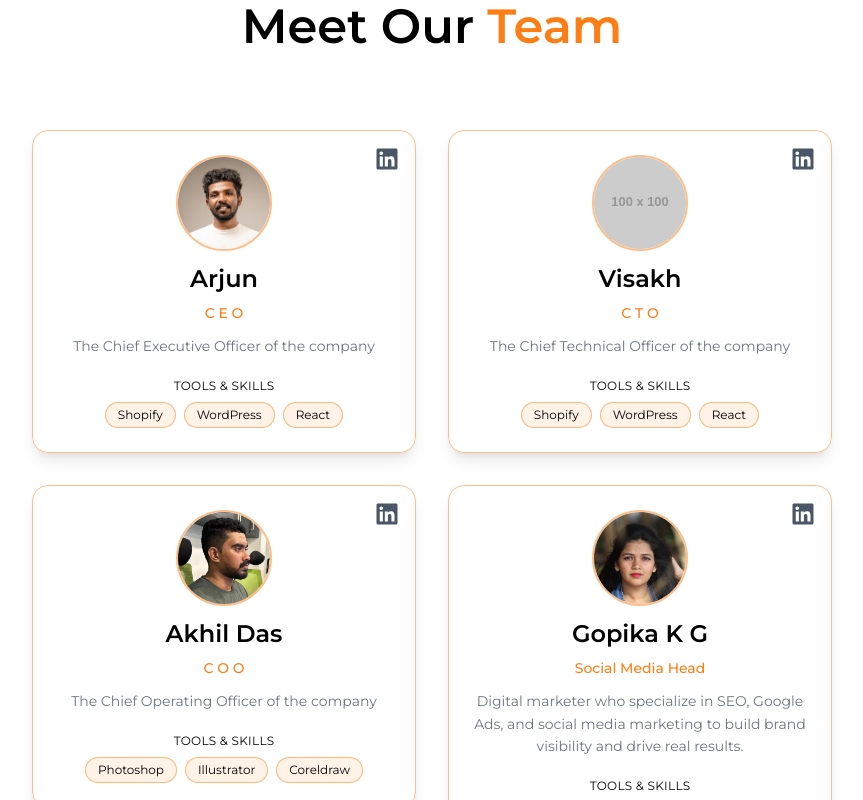
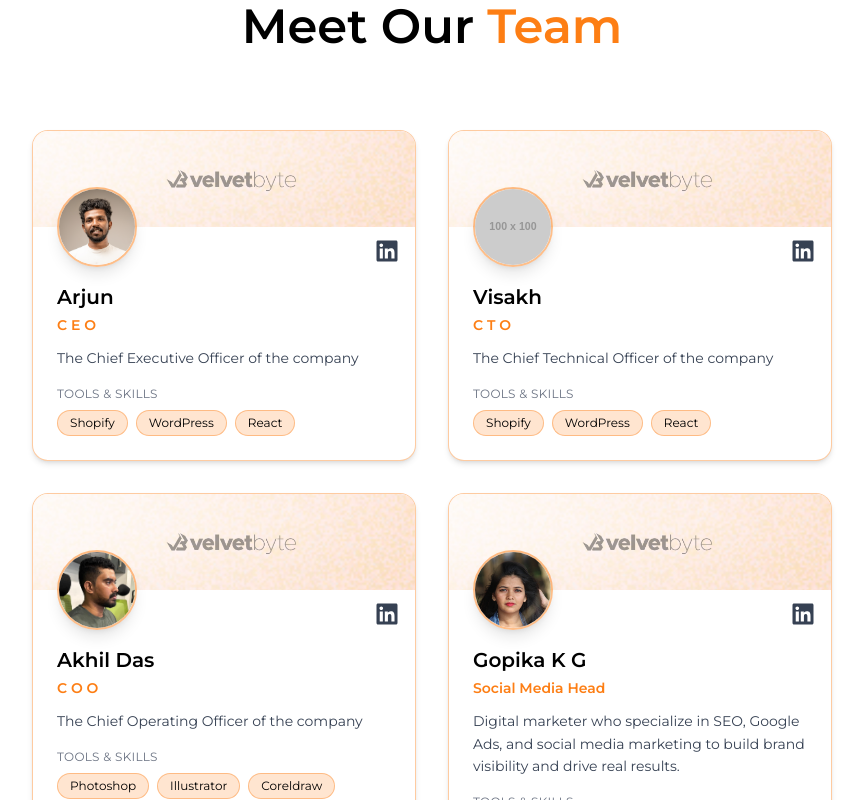
Before and after one commit to Akash-S-010/velvetbyte, a React (Vite) app: page /aboutus in a window 1280 px wide. Shown: the part 1640-2440 px from the top of the page, without its empty margins (208-1071 px from the left). Built offline with nearby package versions, Linux system fonts and the light colour scheme.

Commit message:
profile card updated

```diff
--- a/src/components/aboutSections/ProfileCard.jsx
+++ b/src/components/aboutSections/ProfileCard.jsx
@@ -1,5 +1,6 @@
 import React from "react";
 import { FaLinkedin } from "react-icons/fa";
+
 const ProfileCard = () => {
   const profiles = [
     {
@@ -113,58 +114,62 @@ const ProfileCard = () => {
       {profiles.map((profile, index) => (
         <div
           key={index}
-          className="relative w-full h-full  border border-primary/50 max-w-xs sm:max-w-sm overflow-hidden rounded-2xl  p-6 text-center transition-all duration-500 ease-out shadow-lg hover:shadow-xl hover:scale-[1.02] cursor-pointer"
+          className="relative w-full max-w-xs sm:max-w-sm overflow-hidden rounded-2xl bg-white border border-primary/40 shadow-md hover:shadow-xl cursor-pointer transition duration-300 ease-in-out"
         >
+          {/* 🔹 Top section with background image */}
+          <div
+            className="relative h-24 bg-cover bg-right"
+            style={{
+              backgroundImage: `url("/images/crew/profile_background.png")`,
+            }}
+          >
+            {/* 🔹 Avatar positioned bottom-left, overlapping the banner */}
+            <div className="absolute left-6 bottom-[-2.5rem] w-20 h-20 rounded-full border-2 border-primary/50 overflow-hidden shadow-lg">
+              <img
+                src={profile.avatarUrl}
+                alt={`${profile.name}'s avatar`}
+                className="w-full h-full object-cover object-top"
+                onError={(e) => {
+                  e.target.onerror = null;
+                  e.target.src = `https://placehold.co/96x96/ffffff/000?text=${profile.name?.charAt(
+                    0
+                  )}`;
+                }}
+              />
+            </div>
+          </div>
           {profile.linkedinUrl && (
             <a
               href={profile.linkedinUrl}
               target="_blank"
               rel="noopener noreferrer"
               aria-label="LinkedIn"
-              className="absolute top-4 right-4 text-gray-600 hover:text-blue-600 transition-colors"
+              className="absolute top-27 right-4 text-gray-700 hover:text-blue-500 transition-colors"
             >
               <FaLinkedin size={24} />
             </a>
           )}
-          {/* Avatar */}
-          <div className="w-24 h-24 mx-auto mb-3 rounded-full border-2 border-primary/50 overflow-hidden">
-            <img
-              src={profile.avatarUrl}
-              alt={`${profile.name}'s avatar`}
-              className="w-full h-full object-cover object-top"
-              onError={(e) => {
-                e.target.onerror = null;
-                e.target.src = `https://placehold.co/96x96/6366f1/white?text=${profile.name?.charAt(
-                  0
-                )}`;
-              }}
-            />
-          </div>
 
-          {/* Name & Title */}
-          <h2 className="text-2xl font-semibold text-card-foreground">
-            {profile.name}
-          </h2>
-          <p className="text-sm  text-primary font-medium mt-2">
+          {/* 🔹 Bottom content section (left-aligned) */}
+          <div className="pt-14 pb-6 px-6 text-black text-left">
+            <h2 className="text-xl font-semibold">{profile.name}</h2>
+            <p className="text-sm text-primary font-semibold mt-1">
               {profile.title}
             </p>
-
-          {/* Bio */}
-          <p className="mt-3 text-muted text-sm text-muted-foreground leading-relaxed">
+            <p className="mt-3 text-sm text-gray-700 leading-relaxed">
               {profile.bio}
             </p>
 
-          {/* Tools Section (only if tools provided) */}
-          {profile.tools && profile.tools.length > 0 && (
-            <div className="mt-5">
-              <h3 className="text-xs uppercase tracking-wide text-muted-foreground mb-2">
+            {profile.tools?.length > 0 && (
+              <div className="mt-4">
+                <h3 className="text-xs uppercase tracking-wide text-gray-500 mb-2">
                   Tools & Skills
                 </h3>
-              <div className="flex flex-wrap justify-center gap-2">
+                <div className="flex flex-wrap gap-2">
                   {profile.tools.map((tool, idx) => (
                     <span
                       key={idx}
-                    className="px-3 py-1 text-xs rounded-full bg-primary/10 border border-primary/50 "
+                      className="px-3 py-1 text-xs rounded-full bg-primary/20 border border-primary/40"
                     >
                       {tool}
                     </span>
@@ -172,8 +177,7 @@ const ProfileCard = () => {
                 </div>
               </div>
             )}
-
-
+          </div>
         </div>
       ))}
     </div>
```
Also changed, not shown: public/images/crew/profile_background.png (added). Lines whose indentation alone changed are shown as unchanged.
